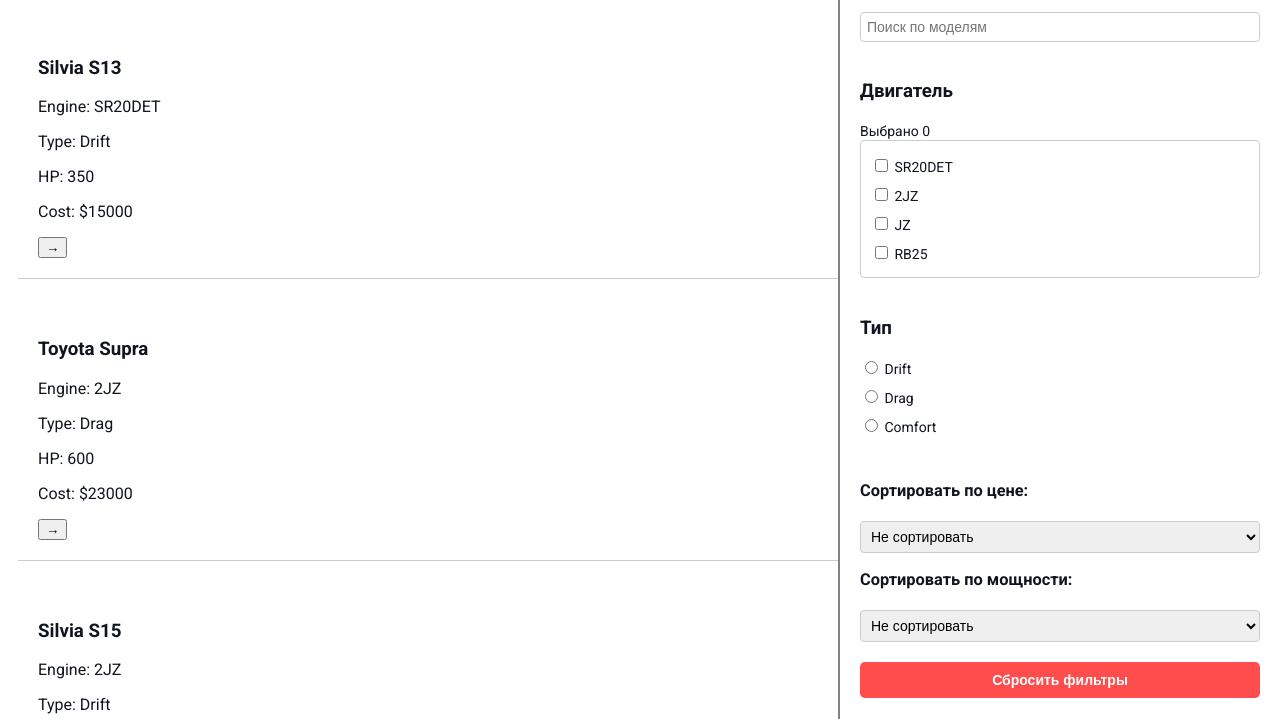
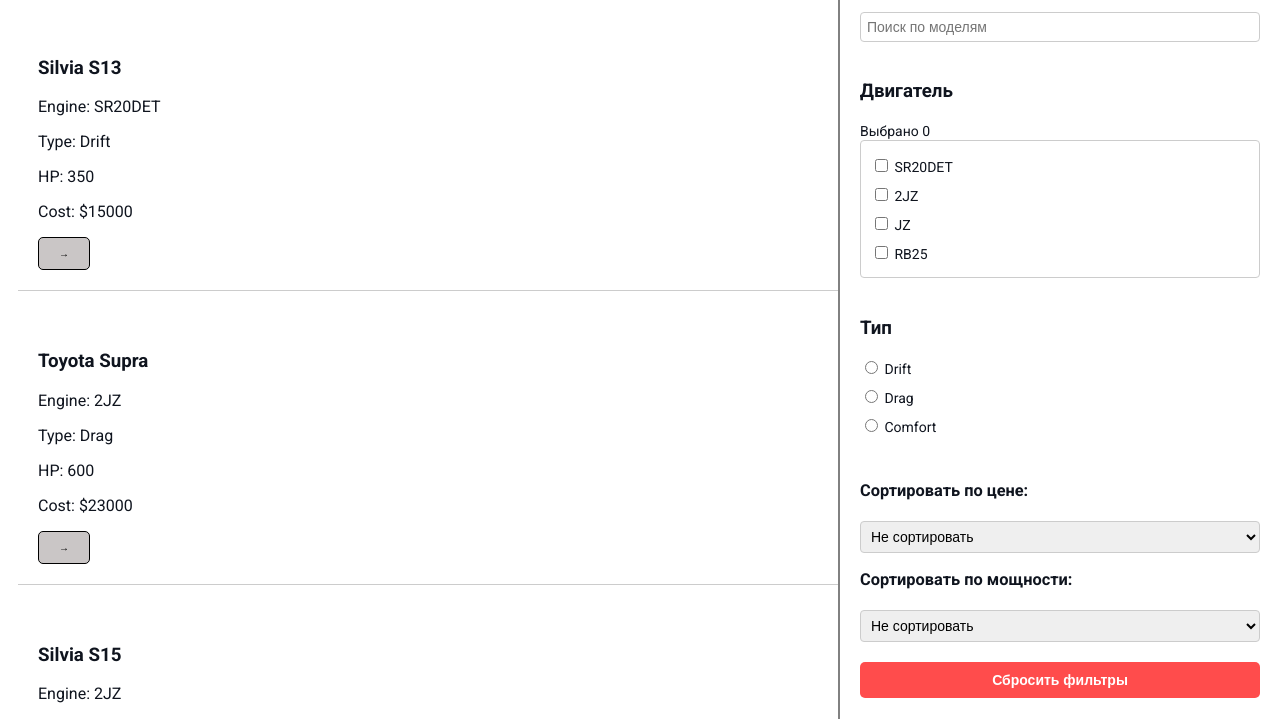
Before and after one commit to RomanPankratov/streetCarSpecial, a plain HTML site: page index.html in a window 1280 px wide. Shown: the part 69-788 px from the top of the page. Drawn offline with Linux system fonts and the light colour scheme.

Commit message:
Add files via upload
Добавлена кнопка возврата на главную страницу, с карточки элемента.

```diff
--- a/styles.css
+++ b/styles.css
@@ -3,11 +3,6 @@
 body{
     background-color: #ffffff;
     color: #0f141e;
-
-    /* font-size: 16px;
-    font-weight: normal;
-    font-family: 'Roboto', sans-serif; */
-
     font: normal 16px 'Roboto', sans-serif;
     margin-right: 160px; /* Same as the width of the sidebar */
     padding: 0px 10px;
@@ -155,3 +150,18 @@ body{
         font-size: 18px;
     }
 }
+
+.link-button {
+    background-color: #cac6c6;
+    color: #000;
+    border: 1px solid #000;
+    padding: 10px 20px;
+    font-size: 10px;
+    font-weight: bold;
+    border-radius: 5px;
+    cursor: pointer;
+    transition: background-color 0.3s ease;
+}
+.link-button:hover{
+    opacity: 75%;
+}
```
Also changed, not shown: car.html (+1 -0 lines).
